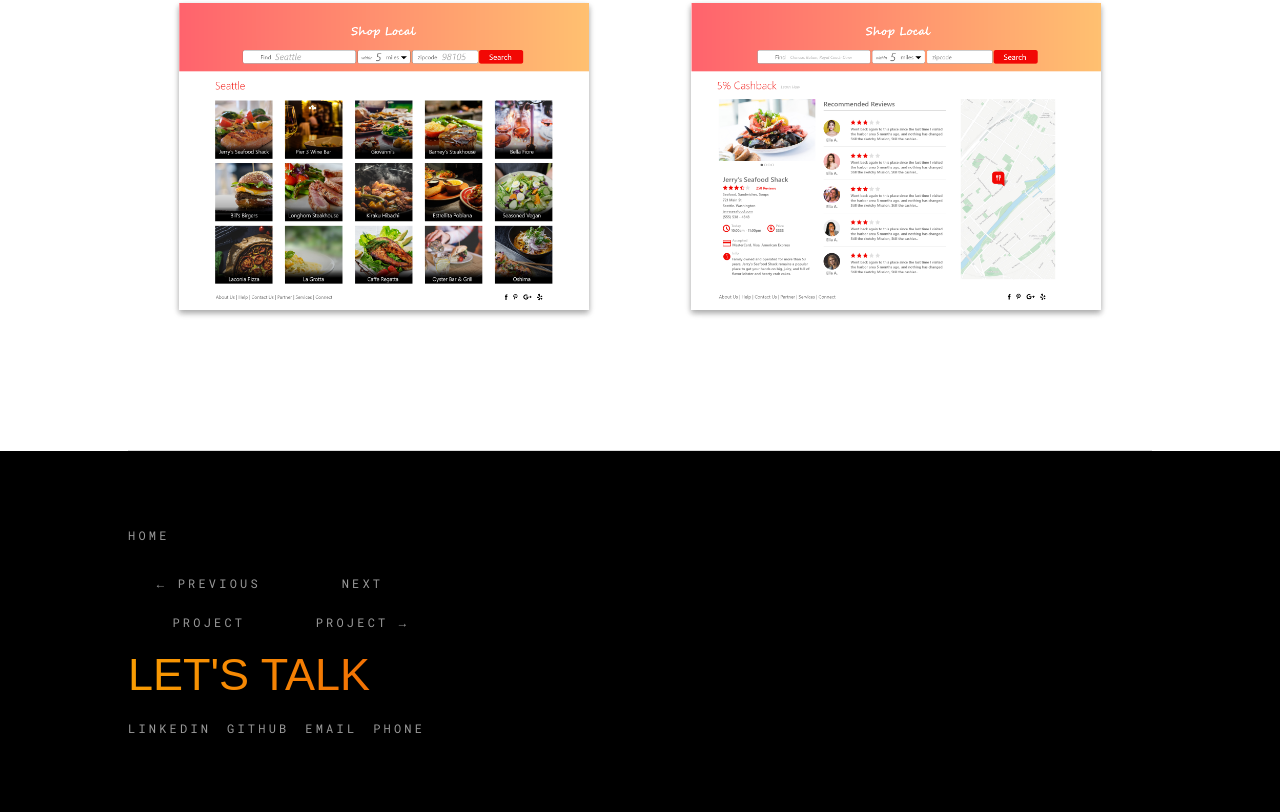
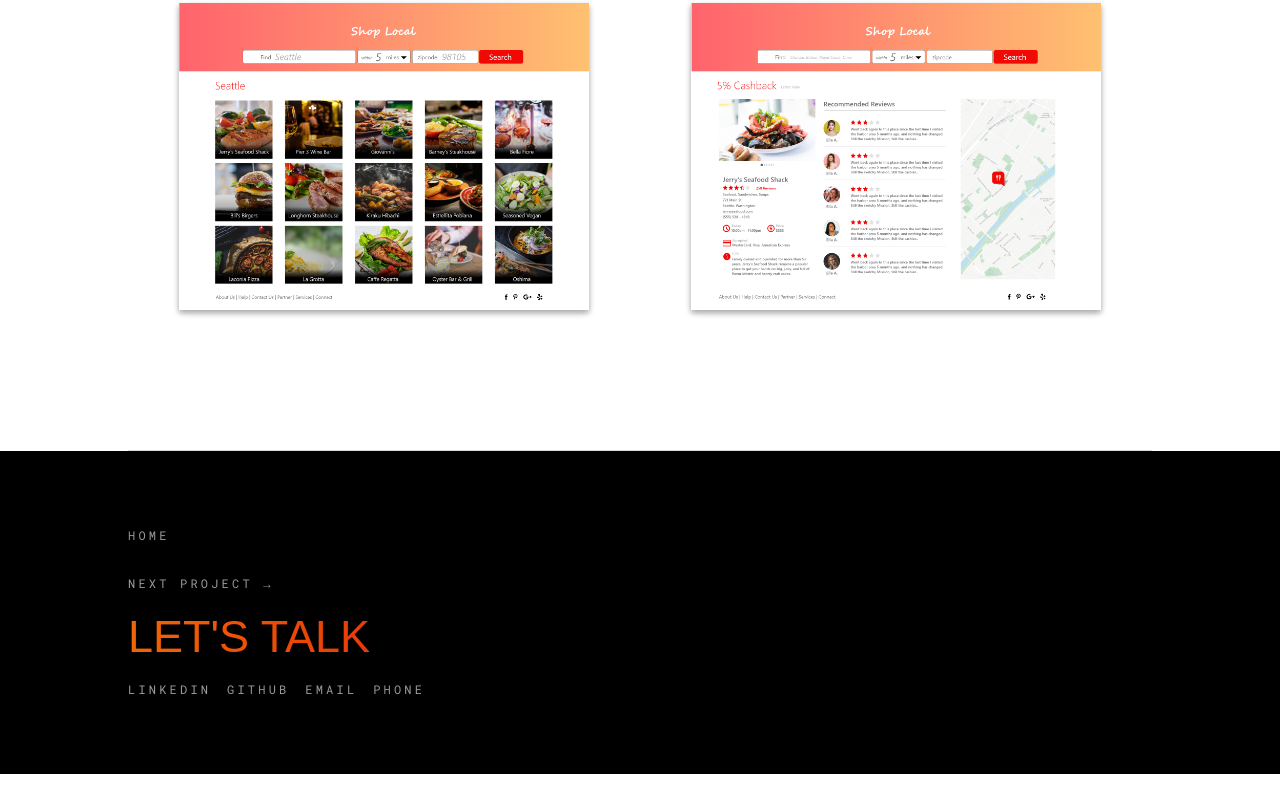
Before and after one commit to RajisteB/portfoliov3, a plain HTML site: page shoplocal.html in a window 1280 px wide. Shown: the part 3057-3869 px from the top of the page. After the commit the page ends 3831 px from the top, so only its background shows below. Drawn offline with nearby package versions, Linux system fonts and the light colour scheme; a web font is replaced by a local one.

Commit message:
updated footer

```diff
--- a/shoplocal.html
+++ b/shoplocal.html
@@ -78,9 +78,6 @@
           </a>
         </div>
         <div class="container__footer--links">
-          <a href="/adidas.html">
-            <h6>&larr;&nbsp;Previous Project</h6>
-          </a>
           <a href="/marketscope_2.0.html">
             <h6>Next Project&nbsp;&rarr;</h6>
           </a>
```
